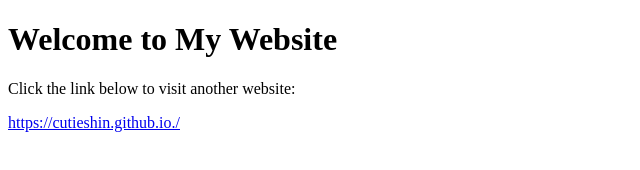
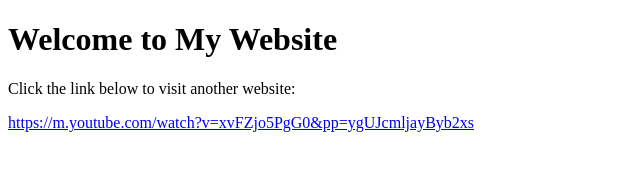
Before and after one commit to CutieShin/CutieShin.github.io, a plain HTML site: page index.html in a window 1280 px wide. Shown: the whole page, without its empty margins (0-640 px from the left). Drawn offline with Linux system fonts and the light colour scheme.

Commit message:
Add files via upload

```diff
--- a/index.html
+++ b/index.html
@@ -6,6 +6,6 @@
 <body>
     <h1>Welcome to My Website</h1>
     <p>Click the link below to visit another website:</p>
-    <a href="https://cutieshin.github.io./">https://cutieshin.github.io./</a>
+    <a href="https://m.youtube.com/watch?v=xvFZjo5PgG0&pp=ygUJcmljayByb2xs">https://m.youtube.com/watch?v=xvFZjo5PgG0&pp=ygUJcmljayByb2xs </a>
 </body>
 </html>
```
